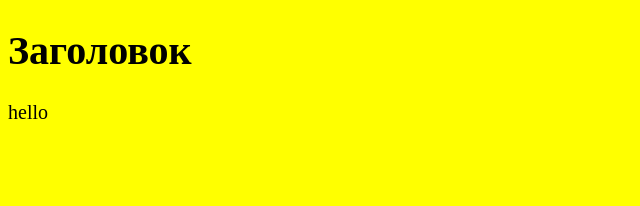
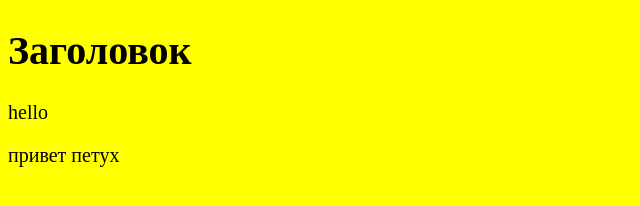
Before and after one commit to ivanrash/my-first-rep, a plain HTML site: page index.html in a window 1280 px wide. Shown: the whole page, without its empty margins (0-640 px from the left). Drawn offline with Linux system fonts and the light colour scheme.

Commit message:
добавил приветствие

```diff
--- a/index.html
+++ b/index.html
@@ -10,5 +10,6 @@
 <body>
   <h1>Заголовок</h1>
   <p>hello</p>
+  <p>привет петух</p>
 </body>
 </html>
```
